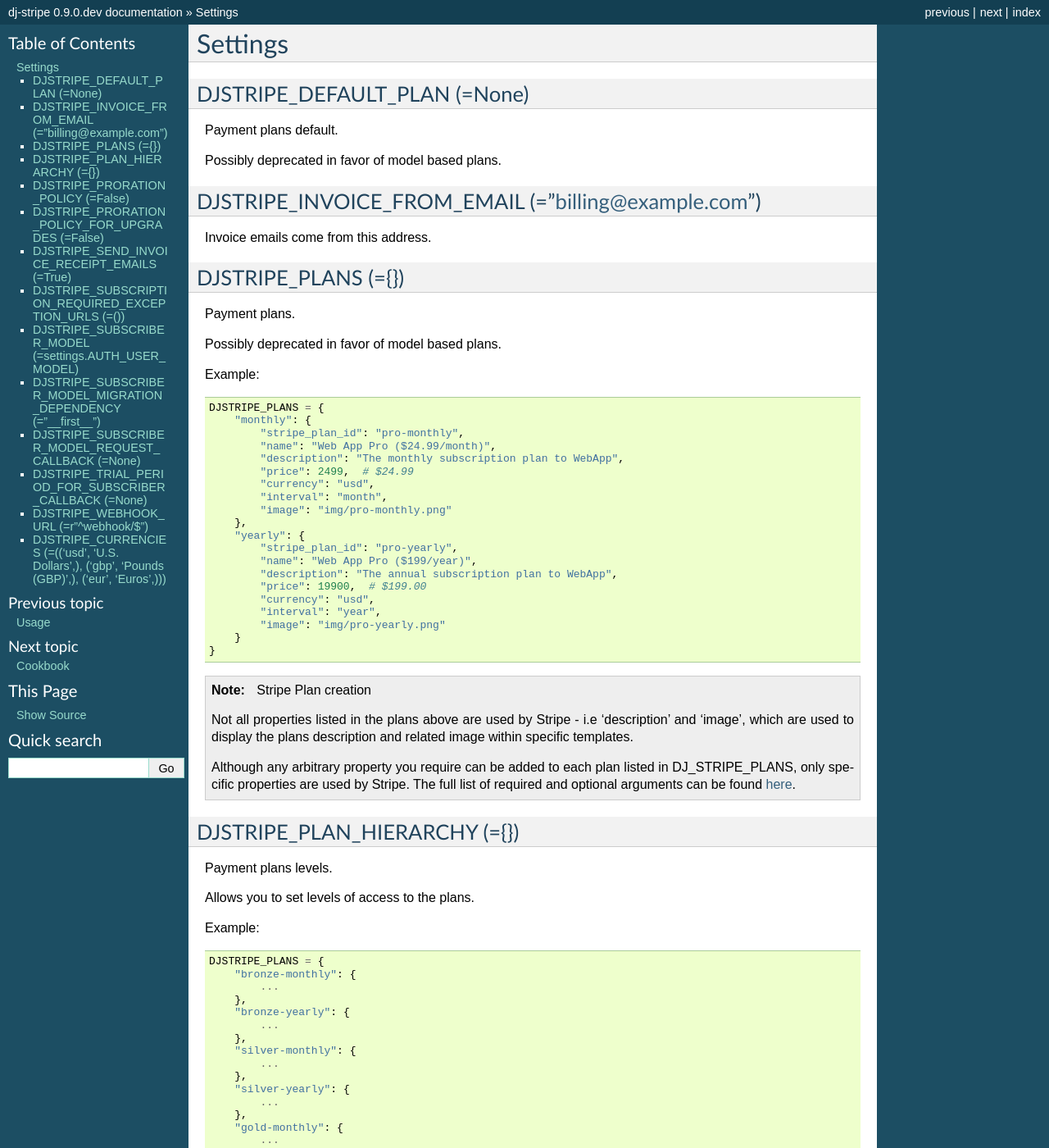
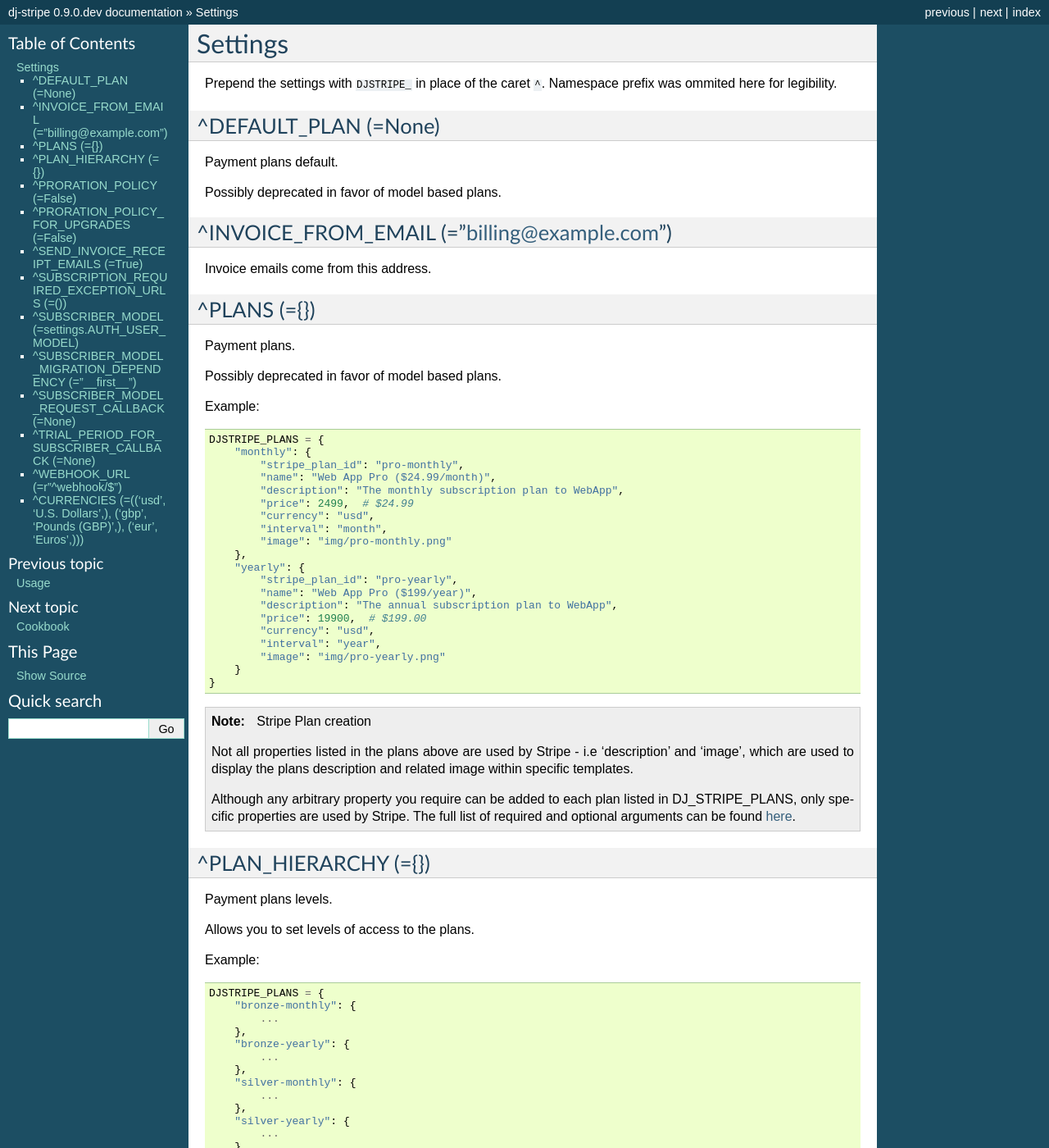
Before and after one commit to dj-stripe/dj-stripe, a Sphinx documentation site: the page built from docs/settings.rst, in a window 1280 px wide and 1400 px high. Shown: the whole window at 82% size. Built offline with Sphinx 7.4.7, drawn with Linux system fonts in a browser that asks for light colours; the version number is read from the project's files by our own code; some of the changed text lies outside the part shown.

Commit message:
Update settings.rst
Improve legibility of the settings docs and fix the sidebar, which does not work with long variable names.

```diff
--- a/docs/settings.rst
+++ b/docs/settings.rst
@@ -1,20 +1,21 @@
 =========
 Settings
 =========
+Prepend the settings with ``DJSTRIPE_`` in place of the caret ``^``. Namespace prefix was ommited here for legibility.
 
-DJSTRIPE_DEFAULT_PLAN (=None)
+^DEFAULT_PLAN (=None)
 ====================================
 
 Payment plans default.
 
 Possibly deprecated in favor of model based plans.
 
-DJSTRIPE_INVOICE_FROM_EMAIL (="billing@example.com")
+^INVOICE_FROM_EMAIL (="billing@example.com")
 ======================================================
 
 Invoice emails come from this address.
 
-DJSTRIPE_PLANS (={})
+^PLANS (={})
 ===========================
 
 Payment plans.
@@ -57,7 +58,7 @@ Example:
 
 .. _here: https://stripe.com/docs/api/python#create_plan
 
-DJSTRIPE_PLAN_HIERARCHY (={})
+^PLAN_HIERARCHY (={})
 ===========================
 
 Payment plans levels.
@@ -131,7 +132,7 @@ Example:
         <h4>Downgrade</h4>
     {% endif %}
 
-DJSTRIPE_PRORATION_POLICY (=False)
+^PRORATION_POLICY (=False)
 ====================================
 
 By default, plans are not prorated in dj-stripe. Concretely, this is how this translates:
@@ -142,21 +143,21 @@ By default, plans are not prorated in dj-stripe. Concretely, this is how this tr
 
 Assigning ``True`` to ``DJSTRIPE_PRORATION_POLICY`` reverses the functioning of item 2 (plan cancellation) by making a cancellation effective right away and refunding the unused balance to the customer, and affects the functioning of item 3 (plan change) by prorating the previous customer's plan towards their new plan's amount.
 
-DJSTRIPE_PRORATION_POLICY_FOR_UPGRADES (=False)
+^PRORATION_POLICY_FOR_UPGRADES (=False)
 ======================================================
 
 By default, the plan change policy described in item 3 above holds also for plan upgrades.
 
 Assigning ``True`` to ``DJSTRIPE_PRORATION_POLICY_FOR_UPGRADES`` allows dj-stripe to prorate plans in the specific case of an upgrade. Therefore, if a customer upgrades their plan, their new plan is effective right away, and they get billed for the new plan's amount minus the unused balance from their previous plan.
 
-DJSTRIPE_SEND_INVOICE_RECEIPT_EMAILS (=True)
+^SEND_INVOICE_RECEIPT_EMAILS (=True)
 =============================================
 
 By default dj-stripe sends emails for each receipt. You can turn this off by
 setting this value to ``False``.
 
 
-DJSTRIPE_SUBSCRIPTION_REQUIRED_EXCEPTION_URLS (=())
+^SUBSCRIPTION_REQUIRED_EXCEPTION_URLS (=())
 ======================================================
 
 Used by ``djstripe.middleware.SubscriptionPaymentMiddleware``
@@ -189,7 +190,7 @@ Example:
         url(r'^accounts/', include('allauth.urls',  app_name="allauth")),
 
 
-DJSTRIPE_SUBSCRIBER_MODEL (=settings.AUTH_USER_MODEL)
+^SUBSCRIBER_MODEL (=settings.AUTH_USER_MODEL)
 ======================================================
 
 If the AUTH_USER_MODEL doesn't represent the object your application's subscription holder, you may define a subscriber model to use here. It should be a string in the form of 'app.model'.
@@ -213,12 +214,12 @@ Example Model:
             return self.owner.email
 
 
-DJSTRIPE_SUBSCRIBER_MODEL_MIGRATION_DEPENDENCY (="__first__")
+^SUBSCRIBER_MODEL_MIGRATION_DEPENDENCY (="__first__")
 =================================================================
 If the model referenced in DJSTRIPE_SUBSCRIBER_MODEL is not created in the ``__first__`` migration of an app you can specify the migration name to depend on here. For example: "0003_here_the_subscriber_model_was_added"
 
 
-DJSTRIPE_SUBSCRIBER_MODEL_REQUEST_CALLBACK (=None)
+^SUBSCRIBER_MODEL_REQUEST_CALLBACK (=None)
 ======================================================
 
 If you choose to use a custom subscriber model, you'll need a way to pull it from ``request``. That's where this callback comes in.
@@ -256,7 +257,7 @@ Examples:
 
 .. note:: This callback only becomes active when ``DJSTRIPE_SUBSCRIBER_MODEL`` is set.
 
-DJSTRIPE_TRIAL_PERIOD_FOR_SUBSCRIBER_CALLBACK (=None)
+^TRIAL_PERIOD_FOR_SUBSCRIBER_CALLBACK (=None)
 ======================================================
 
 Used by ``djstripe.models.Customer`` only when creating stripe customers.
@@ -286,14 +287,14 @@ Examples:
 .. note:: This setting was named ``DJSTRIPE_TRIAL_PERIOD_FOR_USER_CALLBACK`` prior to version 0.4
 
 
-DJSTRIPE_WEBHOOK_URL (=r"^webhook/$")
+^WEBHOOK_URL (=r"^webhook/$")
 =============================================
 
 This is where you can set *Stripe.com* to send webhook response. You can set this to what you want to prevent unnecessary hijinks from unfriendly people.
 
 As this is embedded in the URLConf, this must be a resolvable regular expression.
 
-DJSTRIPE_CURRENCIES (=(('usd', 'U.S. Dollars',), ('gbp', 'Pounds (GBP)',), ('eur', 'Euros',)))
+^CURRENCIES (=(('usd', 'U.S. Dollars',), ('gbp', 'Pounds (GBP)',), ('eur', 'Euros',)))
 ==============================================================================================
 
 A Field.choices list of allowed currencies for Plan models.
```
